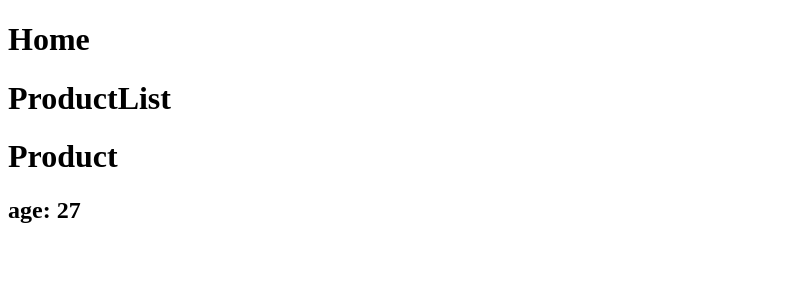
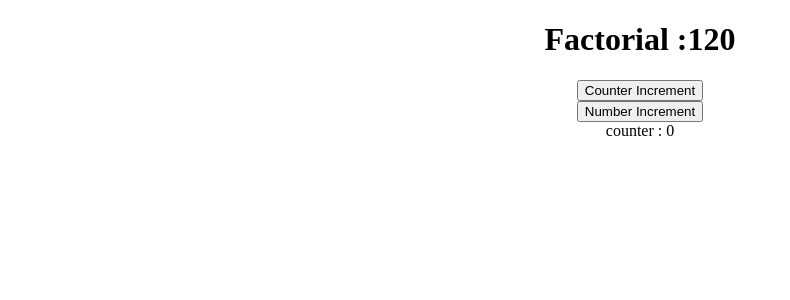
Before and after one commit to narasimha-254/Advanced-Concepts, a React (Vite) app: page / in a window 1280 px wide. Shown: the top 300 px of the page, without its empty margins (0-790 px from the left). Built offline with nearby package versions, Linux system fonts and the light colour scheme.

Commit message:
created UseMemo

```diff
--- a/src/App.jsx
+++ b/src/App.jsx
@@ -4,6 +4,9 @@ import UseReducer from './assets/UseReducer'
 import CustomHookApp from './assets/CustomHookApp'
 import Home from './assets/Home'
 import UseContext from './assets/UseContext'
+import UseMemo1 from './assets/UseMemo1'
+
+
 
 const App = () => {
   return (
@@ -12,7 +15,8 @@ const App = () => {
       {/* <UseReducer /> */}
       {/* <CustomHookApp /> */}
       {/* <Home /> */}
-      <UseContext />
+      {/* <UseContext /> */}
+      <UseMemo1 />
     </div>
   )
 }
--- /dev/null
+++ b/src/assets/UseMemo1.jsx
@@ -0,0 +1,31 @@
+import React, { useMemo, useState } from 'react'
+
+const UseMemo1 = () => {
+  const [counter, setCounter] = useState(0);
+  const [number, setNumber] = useState(5);
+  const factorial = useMemo(() => fact(number), [number]);
+  // const factorial = fact(number)    // without use Memo Hook
+
+
+
+  return (
+
+    <center>
+      <h1>Factorial :{factorial}</h1>
+      <button onClick={() => setCounter(counter + 1)}>Counter Increment</button> <br />
+      <button onClick={() => setNumber(number + 1)}>Number Increment</button> <br />
+      counter : {counter}
+    </center>
+  )
+}
+
+const fact = (n) => {
+  let answer = 1;
+  for (var i = n; i >= 1; i--) {
+    answer = answer * i;
+  }
+  console.log('Factorial function calling')
+  return answer;
+}
+
+export default UseMemo1
```
